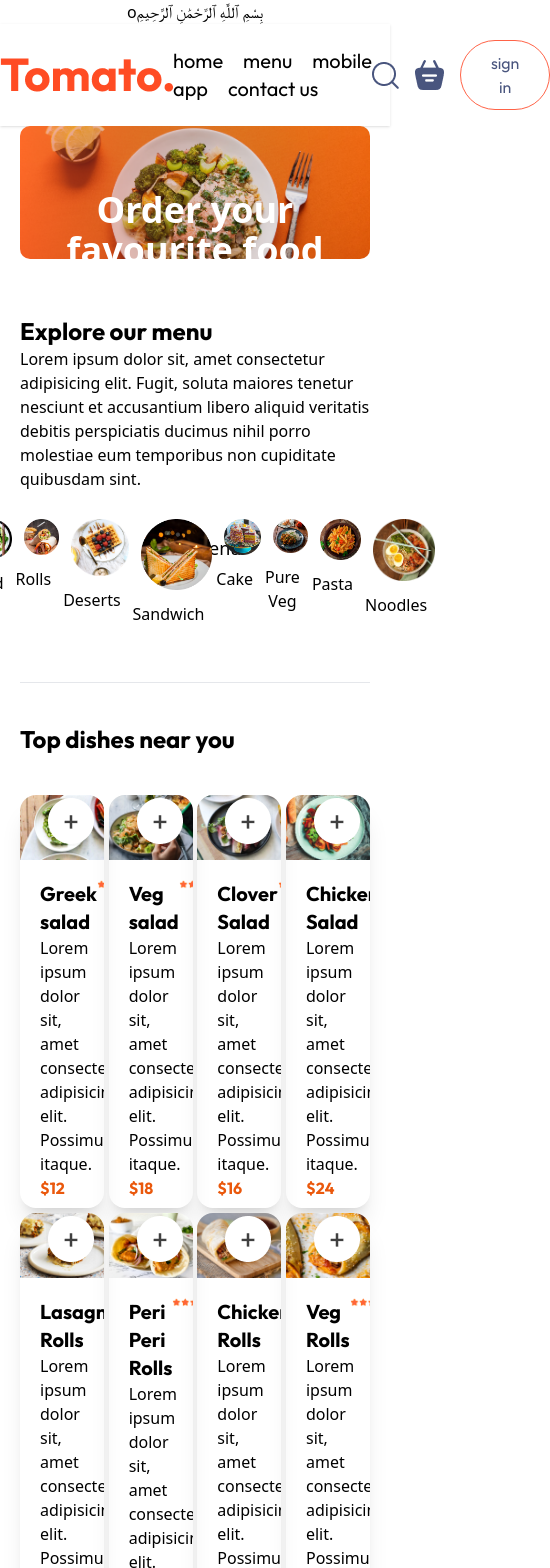
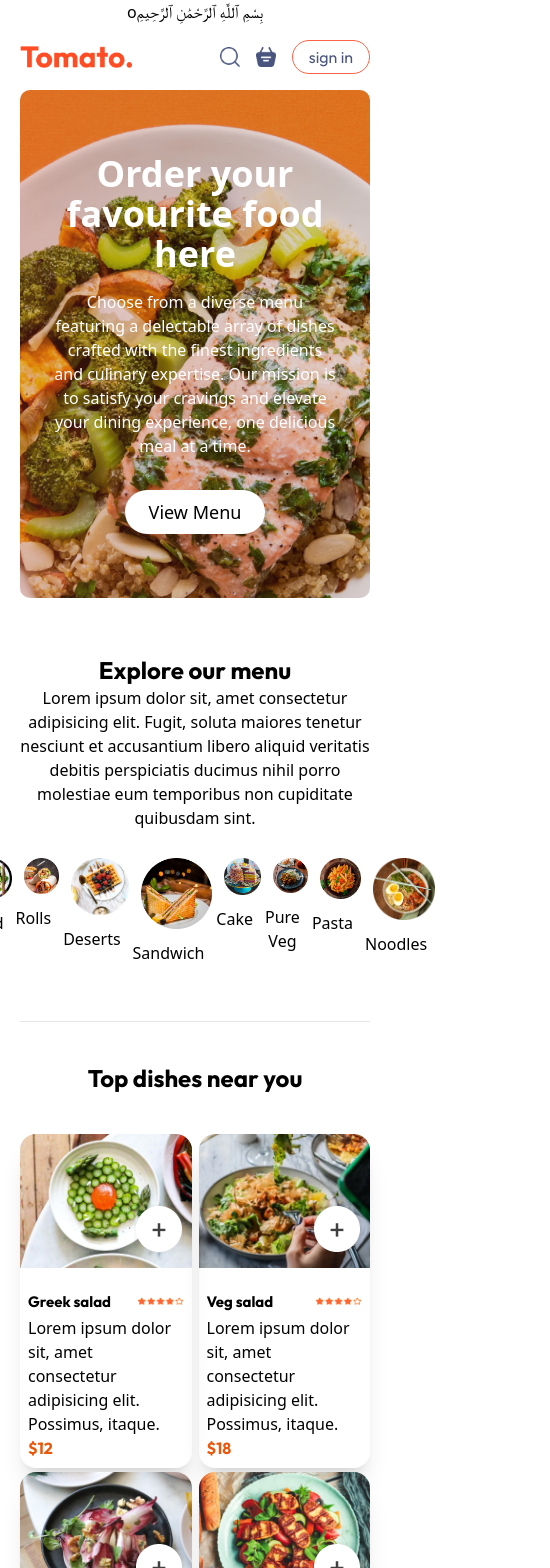
Before and after one commit to AnsarAkbar/Tomato, a React (Vite) app: page / in a window 390 px wide. Shown: the top 1568 px of the page, 550 px wide, since content can reach past the window. Built offline with nearby package versions, Linux system fonts and the light colour scheme.

Commit message:
Responsivenes

```diff
--- a/src/Components/AppDownload/AppDownload.jsx
+++ b/src/Components/AppDownload/AppDownload.jsx
@@ -1,18 +1,17 @@
 import React, { useContext } from 'react'
-import { StoreContext } from '../../context/StoreContext'
 import { assets } from '../../assets/assets'
 
 const AppDownload = () => {
   return (
-    <>
-    <div className='text-4xl font-extrabold font-outfit text-center leading-10'>
+    <div className='my-24'>
+    <div className='text-4xl font-extrabold font-outfit text-center leading-10 max:font-bold max-md:text-2xl max-md:font-bold max-md:font-outfit'>
         For Better Experience Download <br />Tomato App
     </div>
     <div className='flex justify-center gap-3 py-4'>
-        <img src={assets.play_store}alt='' className="transform hover:scale-105 transition duration-1000 cursor-pointer"/>
-        <img src={assets.app_store} alt="" className="transform hover:scale-105 transition duration-1000 cursor-pointer"/>
+        <img src={assets.play_store}alt='' className="transform hover:scale-105 transition duration-1000 cursor-pointer max-md:w-24"/>
+        <img src={assets.app_store} alt="" className="transform hover:scale-105 transition duration-1000 cursor-pointer max-md:w-24"/>
     </div>
-    </>
+    </div>
   )
 }
 
--- a/src/Components/Banner/Header.jsx
+++ b/src/Components/Banner/Header.jsx
@@ -7,7 +7,7 @@ const Header = () => {
   return (
     <section
       id="hero-section"
-      className="py-16 mx-auto rounded-[10px] h-[34vw]"
+      className="py-16 mx-auto rounded-[10px] "
       style={{
         background: `url(${assets.header_img}) no-repeat`,
         backgroundSize: "cover",
@@ -18,8 +18,8 @@ const Header = () => {
       }}
     >
       <div className="container mx-auto px-8 flex flex-col md:flex-row items-center">
-        <div className="md:w-1/2 text-center md:text-left">
-          <h1 className="text-4xl md:text-5xl font-bold text-primary mb-4 text-white">
+        <div className="md:w-full lg:w-[70%] text-center md:text-left">
+          <h1 className="text-4xl md:text-5xl font-bold text-primary mb-4 text-white ">
             Order your <br /> favourite food here
           </h1>
           <p className="text-primary mb-8 text-white">
--- a/src/Components/ExploreMenu/ExploreMenu.jsx
+++ b/src/Components/ExploreMenu/ExploreMenu.jsx
@@ -4,7 +4,7 @@ import { menu_list } from "../../assets/assets";
 const ExploreMenu = ({ category, setCategory }) => {
   return (
     <div>
-      <div className="py-14">
+      <div className="py-14 max-md:text-center">
         <h3 className="text-2xl font-bold font-outfit">Explore our menu</h3>
         <p>
           Lorem ipsum dolor sit, amet consectetur adipisicing elit. Fugit,
--- a/src/Components/ExploreMenu/MenuItems.jsx
+++ /dev/null
@@ -1,40 +0,0 @@
-import React from "react";
-import { assets, food_list } from "../../assets/assets";
-
-const MenuItems = ({ category }) => {
-
-  if (!category || !category.menu_name) {
-    return <div>Loading...</div>;
-  }
-
-  return (
-    <>
-      <h3 className="text-2xl font-bold font-outfit py-10">Top dishes near you</h3>
-      <div className="flex gap-10">
-        {food_list.map((value, index) =>
-          category === "All" || category.menu_name === value.category ?
-           (<div key={index} className="rounded-2xl overflow-hidden shadow-xl hover:scale-105 duration-200">
-              <img src={value.image} alt={value.name} className="w-full"/>
-              <div className="p-5 relative ">
-              <img src={assets.add_icon_white} alt="add_icon" className="absolute z-10 -top-16 right-5 cursor-pointer"/>
-                <div className="flex justify-between align-middle">
-                  <h3 className="text-xl font-bold font-outfit">{value.name}</h3>
-                  <img src={assets.rating_starts} alt="rating_starts" className="h-[70%]"/>
-                </div>
-                <div>
-                  Lorem ipsum dolor sit, amet consectetur adipisicing elit.
-                  Possimus, itaque, ipsum molestias provident quo deleniti ad
-                  aut sequi quibusdam, impedit ut neque repellendus fuga facilis
-                  maxime obcaecati ipsam accusamus facere.
-                </div>
-                <h3 className="size-3 font-outfit text-orange-600 font-black" >${value.price}</h3>
-              </div>
-            </div>)
-             : null
-        )}
-      </div>
-    </>
-  );
-};
-
-export default MenuItems;
--- a/src/Components/FoodDisplay/Card.jsx
+++ b/src/Components/FoodDisplay/Card.jsx
@@ -6,13 +6,11 @@ const Card = ({value}) => {
     const {cartItems,addToCart,removeFromCart}=useContext(StoreContext)
 
 
-    // console.log("cartItems",cartItems);
 
   return (
-    <div className="rounded-2xl overflow-hidden shadow-xl w-[24%]  mb-[1.3%]">
+    <div className="rounded-2xl overflow-hidden shadow-xl w-[24%] max-lg:w-[32.7%] max-md:w-[49%]  mb-[1.3%]">
       <img src={value.image} alt={value.name} className="w-full" />
-      <div className="p-5 relative ">
-        {/* <img src={assets.add_icon_white} alt="add_icon" className="absolute z-10 -top-16 right-5 cursor-pointer"/> //hover:scale-105 duration-200*/}
+      <div className="p-5 relative max-md:p-2 max-md:py-5">
         <div className="absolute z-10 -top-16 right-2">
           {!cartItems[value._id] ? (
             <img
@@ -37,12 +35,12 @@ const Card = ({value}) => {
             </div>
           )}
         </div>
-        <div className="flex justify-between align-middle">
-          <h3 className="text-xl font-bold font-outfit">{value.name}</h3>
+        <div className="flex justify-between items-center">
+          <h3 className="text-xl font-bold font-outfit max-md:text-[15px]">{value.name}</h3>
           <img
             src={assets.rating_starts}
             alt="rating_starts"
-            className="h-[70%]"
+            className="h-[70%] max-md:w-[30%]"
           />
         </div>
         <div>
--- a/src/Components/FoodDisplay/FoodDisplay.jsx
+++ b/src/Components/FoodDisplay/FoodDisplay.jsx
@@ -8,7 +8,7 @@ const FoodDisplay = ({ category }) => {
 
   return (
     <>
-      <h3 className="text-2xl font-bold font-outfit py-10">Top dishes near you</h3>
+      <h3 className="text-2xl font-bold font-outfit py-10 max-md:text-center">Top dishes near you</h3>
       <div className="flex justify-between mb-12 flex-wrap">
         {food_list.map((value, index) =>
           category === "All" || category.menu_name === value.category ?
--- a/src/Components/Footer/Footer.jsx
+++ b/src/Components/Footer/Footer.jsx
@@ -10,10 +10,10 @@ const Footer = () => {
 
   return (
     <div className="bg-[#302F30]">
-      <div className="max-w-[1920px] m-auto px-16 max-lg:px-10 max-md:px-5 py-16 flex justify-between text-white">
-        <div className="w-1/2 ">
-          <img src={logo} alt="" />
-          <p className="py-5">
+      <div className="max-w-[1920px] m-auto px-16 max-lg:px-10 max-md:px-5 py-16 flex justify-between text-white max-md:flex-col max-md:gap-10">
+        <div className="w-1/2 max-md:w-full">
+          <img src={logo} alt="" className="max-md:m-auto"/>
+          <p className="py-5 max-md:text-center">
             Lorem ipsum dolor sit amet consectetur adipisicing elit. Ducimus cum
             rem incidunt quae reiciendis in consequuntur odit quam,
             voluptatibus, illo ipsa et eligendi reprehenderit voluptates
@@ -22,7 +22,7 @@ const Footer = () => {
             architecto aspernatur quia, commodi numquam neque at sapiente! Est,
             neque distinctio. Commodi dolores velit nam recusandae esse!
           </p>
-          <div className="flex gap-3">
+          <div className="flex gap-3 max-md:justify-center">
             {icons.map((iconsImg, index) => (
               <img
                 src={iconsImg}
@@ -33,7 +33,7 @@ const Footer = () => {
             ))}
           </div>
         </div>
-        <div className="ml-5 flex justify-evenly w-[40%]">
+        <div className="ml-5 flex justify-evenly w-[48%] max-md:w-full">
           <div>
             <h3 className="text-2xl font-bold font-outfit">COMPANY</h3>
             {footerList.map((value, index) => (
--- a/src/Components/Navbar/Navbar.jsx
+++ b/src/Components/Navbar/Navbar.jsx
@@ -7,10 +7,10 @@ const Navbar = () => {
   let navimges=["search_icon","basket_icon"]
   return (
     <>
-      <header className="bg-white shadow font-outfit max-w-[1920px]">
-        <div className="container mx-auto  py-4 flex justify-between items-center">
-          <img src={assets.logo} alt="" />
-          <nav className="space-x-5 text-xl ">
+      <header className="bg-white font-outfit max-w-[1920px] px-16 max-lg:px-10 max-md:px-5">
+        <div className="mx-auto py-4 flex justify-between items-center">
+          <img src={assets.logo} alt="" className="max-md:w-28"/>
+          <nav className="space-x-5 text-xl max-lg:hidden max-sm:hidden ">
             {
               navpages.map((values,index)=>(
                 <a href={navurl[index]} key={index} className={({isactive})=> isactive? "text-yellow-800 hover:text-yellow-500":"text-gray-800 hover:text-orange-500"}>{values}</a>
@@ -18,9 +18,9 @@ const Navbar = () => {
             }
           </nav>
           <div className="flex items-center space-x-4">
-            <img src={assets.search_icon} alt="" />
-            <img src={assets.basket_icon} alt="" />
-            <button className="bg-transparent text-[16px] text-[#49557e] border border-[tomato] px-[30px] py-[10px] rounded-full cursor-pointer hover:bg-orange-200 duration-[0.5s]">sign in</button>
+            <img src={assets.search_icon} alt="" className="w-5"/>
+            <img src={assets.basket_icon} alt="" className="w-5"/>
+            <button className="bg-transparent text-[16px] text-[#49557e] border border-[tomato] px-7 py-2 rounded-full cursor-pointer hover:bg-orange-200 duration-[0.5s] max-md:py-1 max-md:px-4">sign in</button>
           </div>
         </div>
       </header>
--- a/src/pages/Home/Home.jsx
+++ b/src/pages/Home/Home.jsx
@@ -1,7 +1,6 @@
 import React, { useState } from "react";
 import Header from "../../Components/Banner/Header";
 import ExploreMenu from "../../Components/ExploreMenu/ExploreMenu";
-// import MenuItems from '../../Components/ExploreMenu/MenuItems'
 import FoodDisplay from "../../Components/FoodDisplay/FoodDisplay";
 
 const Home = () => {
@@ -10,7 +9,6 @@ const Home = () => {
     <>
       <Header />
       <ExploreMenu category={category} setCategory={setCategory} />
-      {/* <MenuItems category={category}/> */}
       <FoodDisplay category={category} />
     </>
   );
```
